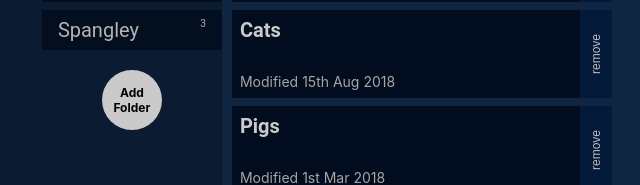
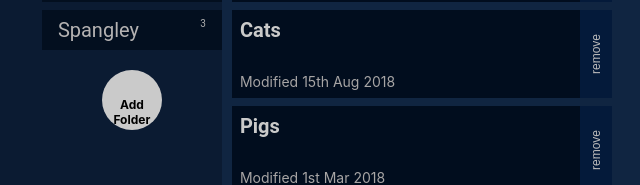
Before and after one commit to patrickgus/Noteful, a React (Create React App) app: page / in a window 1280 px wide. Shown: the part 216-401 px from the top of the page, without its empty margins (166-806 px from the left). Built offline with nearby package versions, Linux system fonts and the light colour scheme.

Commit message:
change button padding

```diff
--- a/src/CircleButton/CircleButton.css
+++ b/src/CircleButton/CircleButton.css
@@ -14,7 +14,7 @@
 }
 
 a.NavCircleButton {
-  padding: 0 8px 8px;
+  padding: 12px 8px 8px;
 }
 
 .NavCircleButton:hover {
```
